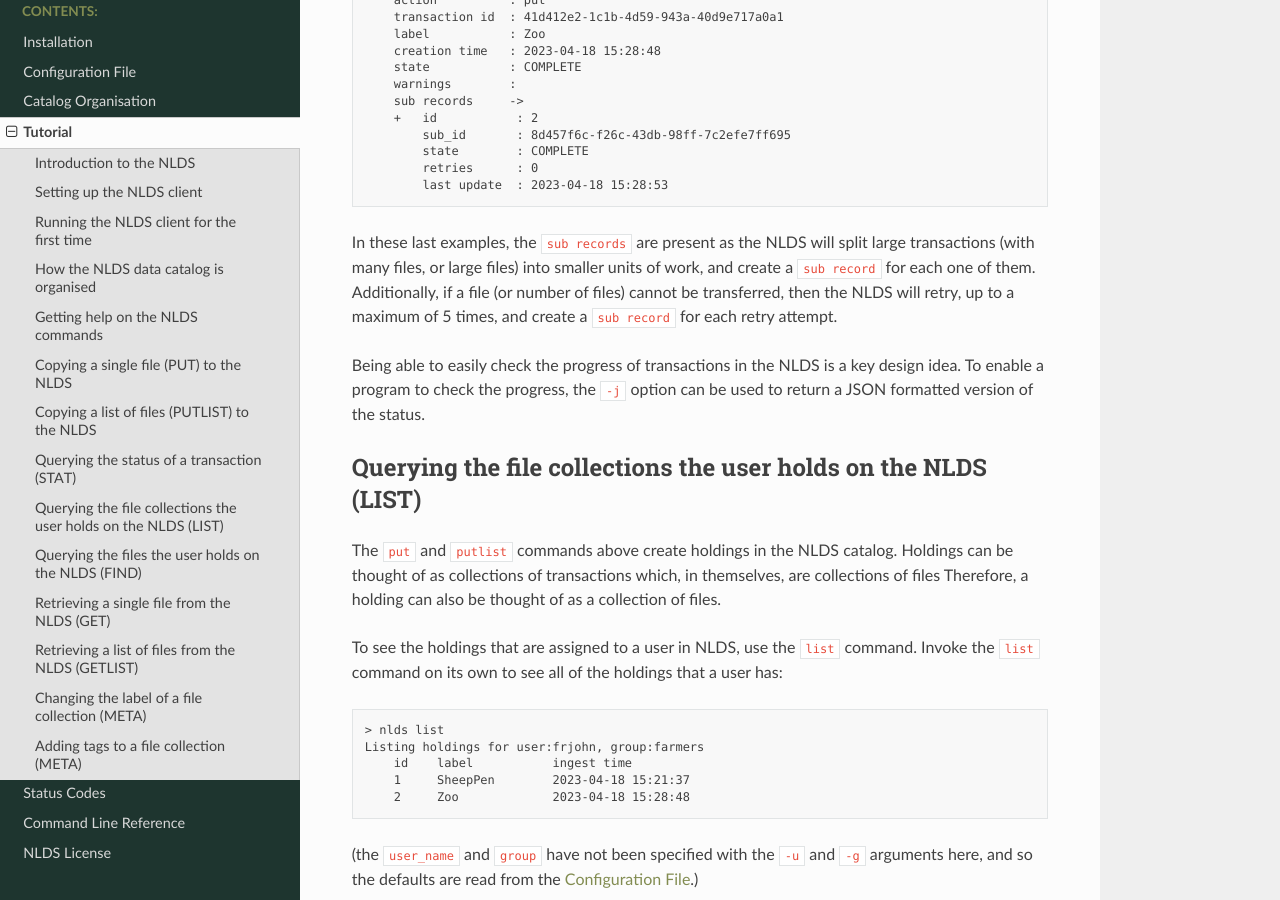
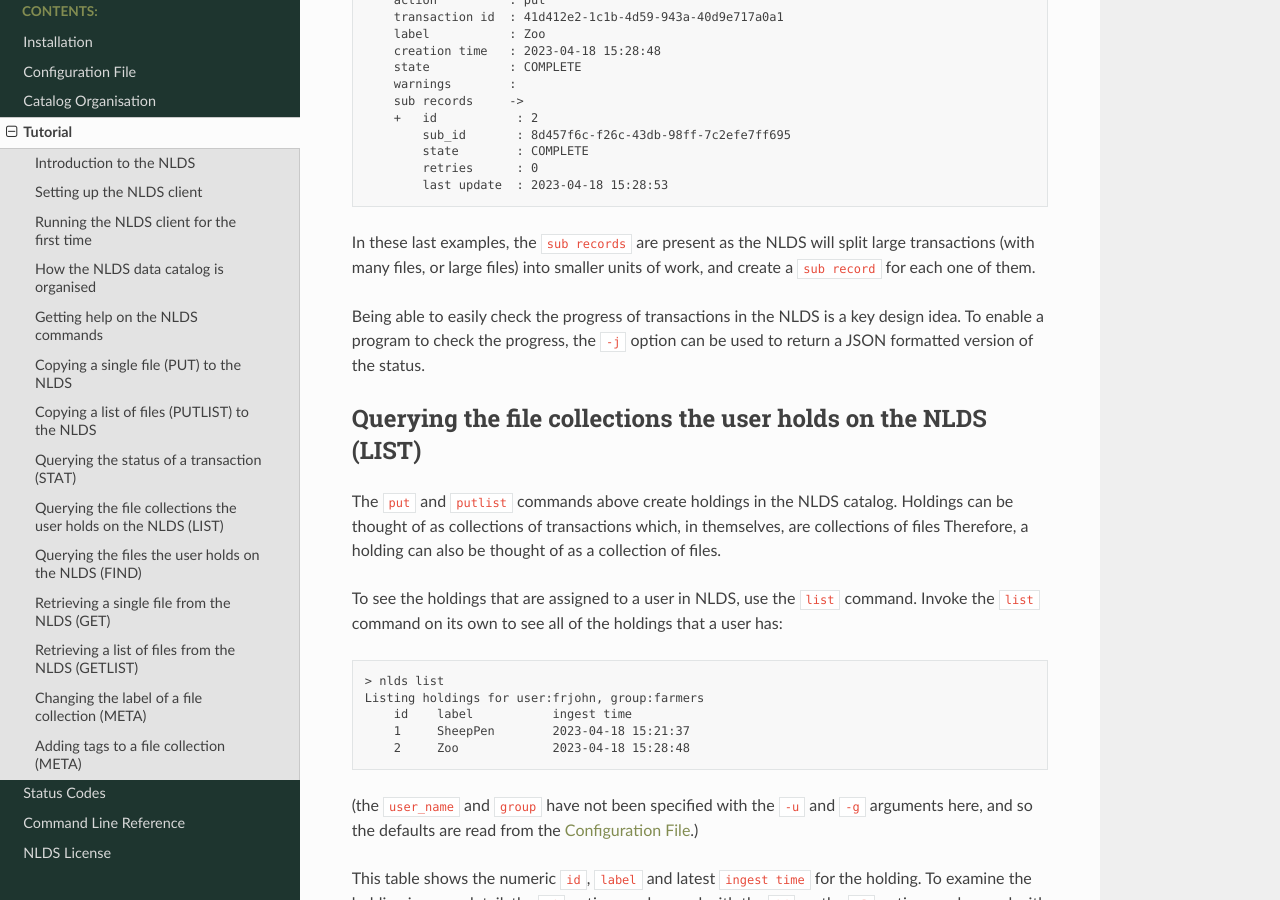
Before and after one commit to cedadev/nlds-client, a Sphinx documentation site: the page built from docs/user_guide/source/tutorial.rst, in a window 1280 px wide and 900 px high, scrolled down 7339 px. Built offline with Sphinx 7.4.7 and the Read the Docs theme 2.0.0, drawn with Linux system fonts in a browser that asks for light colours.

Commit message:
removed references to retries

```diff
--- a/docs/user_guide/source/tutorial.rst
+++ b/docs/user_guide/source/tutorial.rst
@@ -377,9 +377,7 @@ can also be used with the transaction id, if you know it.
 
 In these last examples, the ``sub records`` are present as the NLDS will split
 large transactions (with many files, or large files) into smaller units of work,
-and create a ``sub record`` for each one of them.  Additionally, if a file (or
-number of files) cannot be transferred, then the NLDS will retry, up to a
-maximum of 5 times, and create a ``sub record`` for each retry attempt.
+and create a ``sub record`` for each one of them.
 
 Being able to easily check the progress of transactions in the NLDS is a key
 design idea.  To enable a program to check the progress, the ``-j`` option can
```
